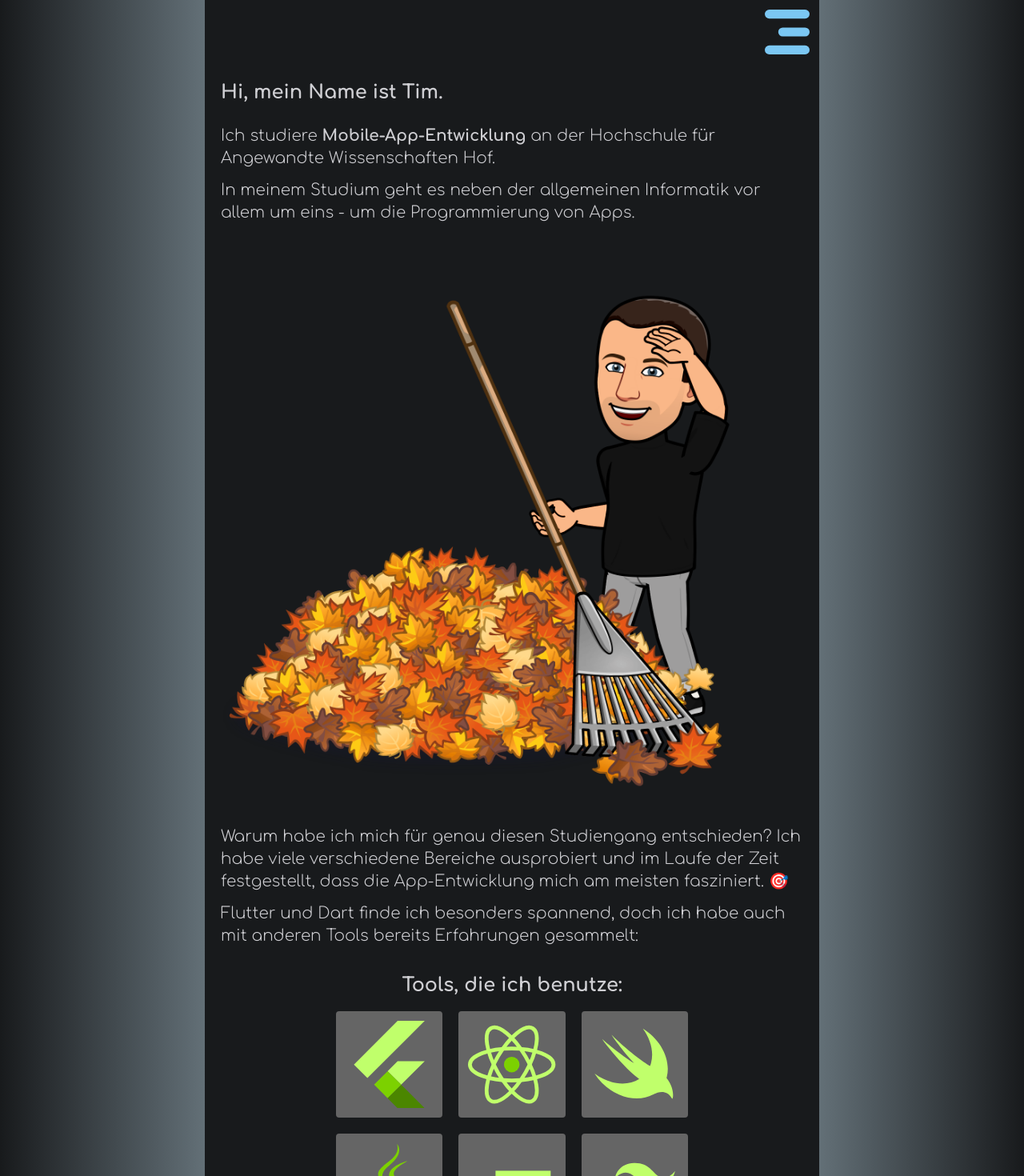
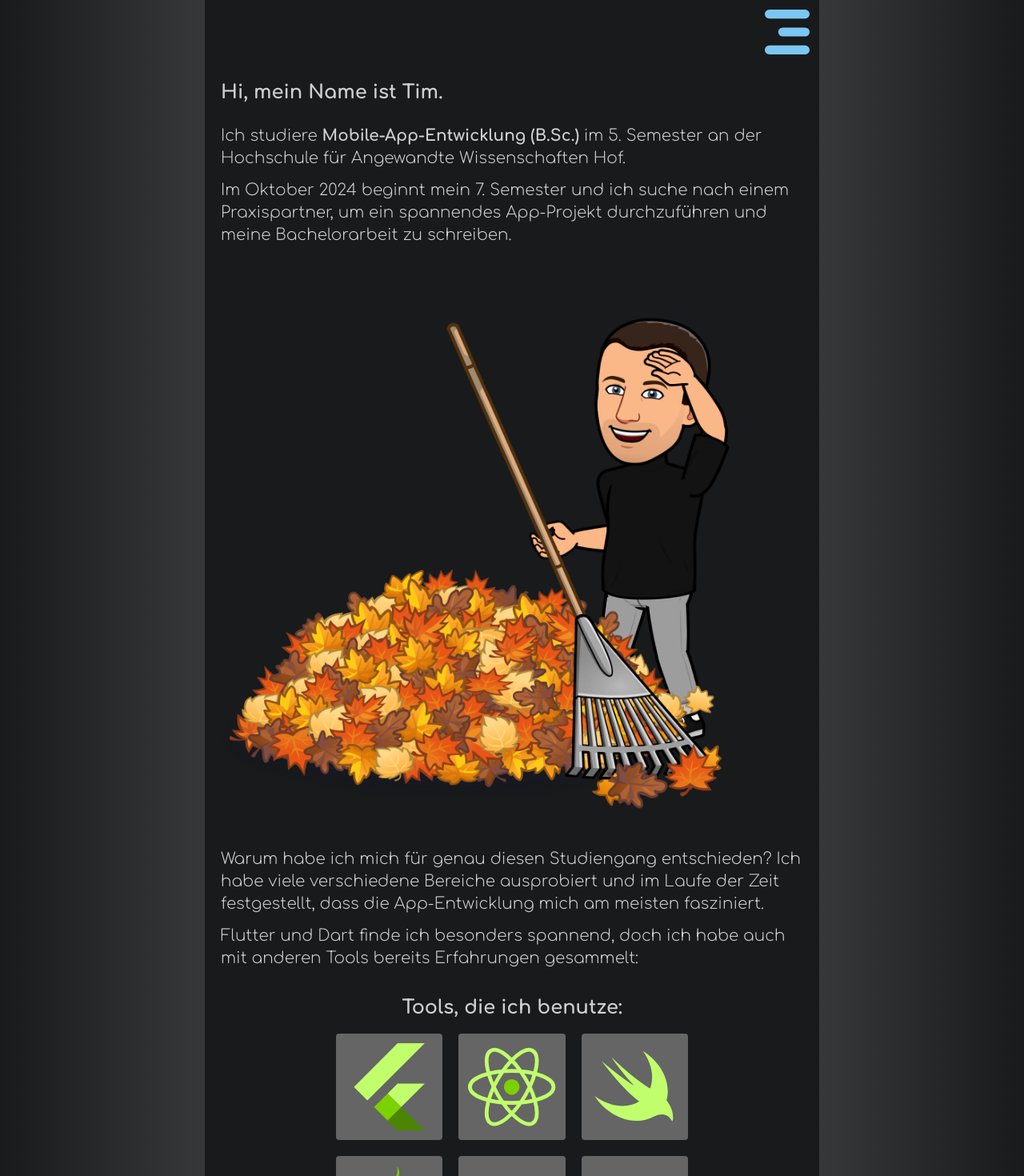
Before and after one commit to tim-w97/MyProfilePage, a React (Create React App) app: page / in a window 1280 px wide. Shown: the top 1470 px of the page at 80% size. Built offline with nearby package versions, Linux system fonts and the light colour scheme.

Commit message:
changed gradient background / changed text

```diff
--- a/src/index.css
+++ b/src/index.css
@@ -13,7 +13,7 @@ body {
   -moz-osx-font-smoothing: grayscale;
 
   background-color: #181A1C;
-  background-image: linear-gradient(to left, #181A1C, #D3F0FF, #181A1C);
+  background-image: linear-gradient(to left, #181A1C, #656565, #181A1C);
 }
 
 code {
--- a/src/widgets/Welcome.js
+++ b/src/widgets/Welcome.js
@@ -11,13 +11,12 @@ function Welcome(props) {
 
       <p className="text-xl mt-6">
         Ich studiere{" "}
-        <span className="font-bold whitespace-nowrap">Mobile-App-Entwicklung</span> an
+        <span className="font-bold whitespace-nowrap">Mobile-App-Entwicklung (B.Sc.)</span> im 5. Semester an
         der Hochschule für Angewandte Wissenschaften Hof.
       </p>
 
       <p className="mt-3">
-        In meinem Studium geht es neben der allgemeinen Informatik vor allem um
-        eins - um die Programmierung von Apps.
+          Im Oktober 2024 beginnt mein 7. Semester und ich suche nach einem Praxispartner, um ein spannendes App-Projekt durchzuführen und meine Bachelorarbeit zu schreiben.
       </p>
 
       <img src={sticker} alt="Sticker variant of Tim"></img>
@@ -25,7 +24,7 @@ function Welcome(props) {
       <p className="mt-6">
           Warum habe ich mich für genau diesen Studiengang entschieden?
           Ich habe viele verschiedene Bereiche ausprobiert und im Laufe der Zeit festgestellt,
-          dass die App-Entwicklung mich am meisten fasziniert. 🎯
+          dass die App-Entwicklung mich am meisten fasziniert.
       </p>
 
       <p className="mt-3">
```
